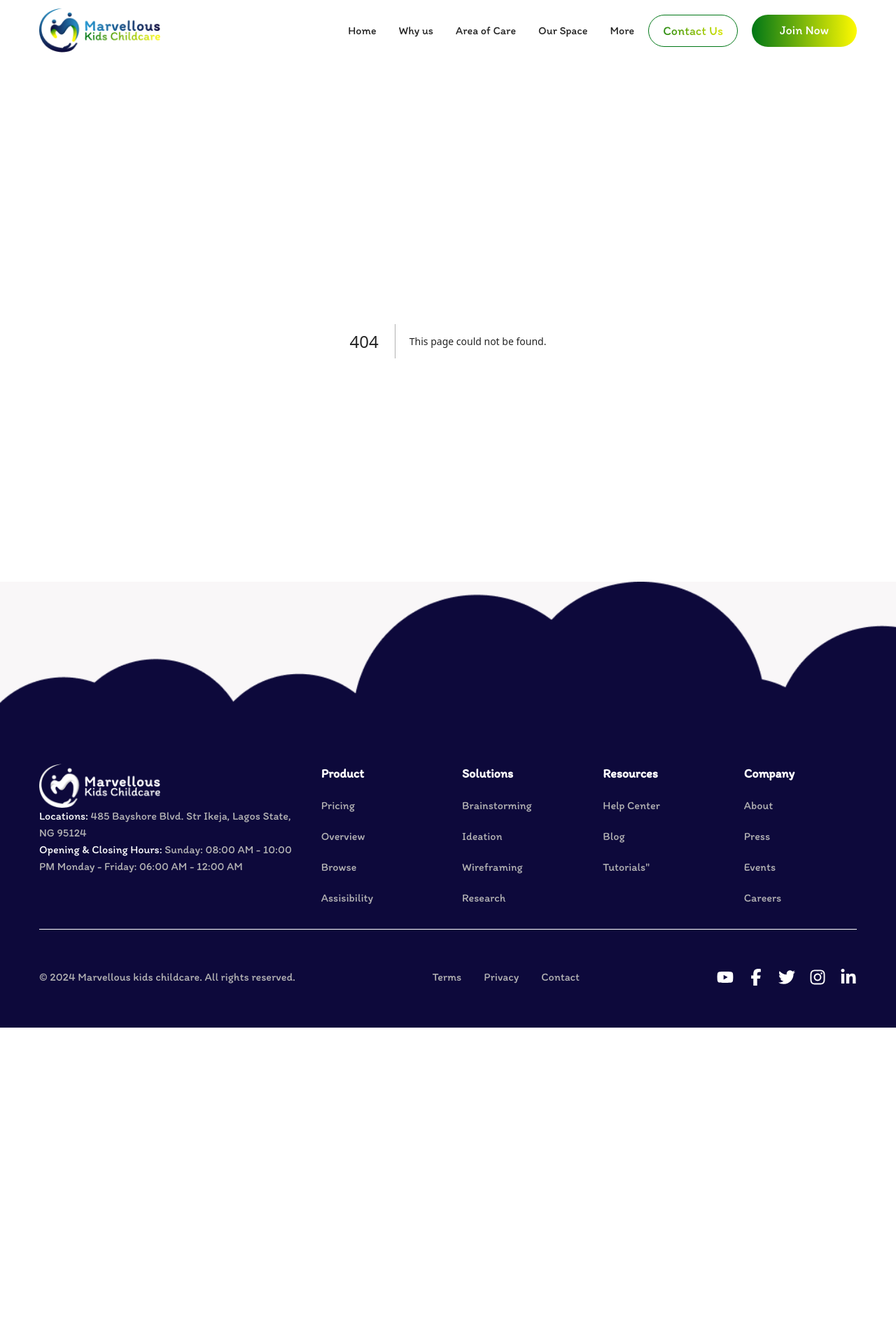
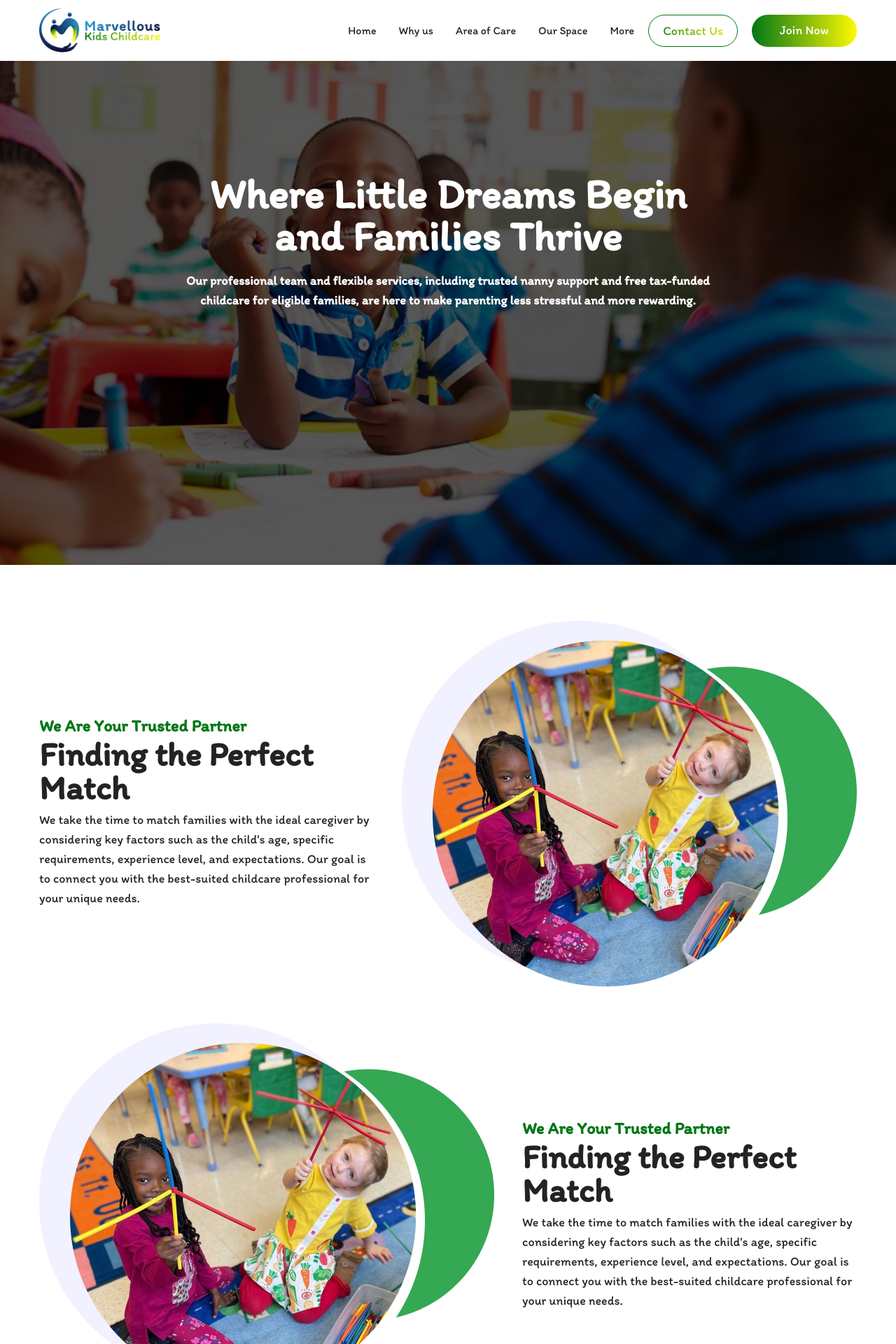
Before and after one commit to cycodedconcept/marvellouskids-ui, a Next.js app: page /additional in a window 1280 px wide. Before the commit this address had no page. Shown: the top 1920 px of the page at 70% size. Before the commit the page ends 1468 px from the top, so only its background shows below. Built offline with nearby package versions, Linux system fonts and the light colour scheme.

Commit message:
Add Additional Page component with childcare services details and emergency solutions

```diff
--- /dev/null
+++ b/app/additional/page.tsx
@@ -0,0 +1,195 @@
+import React from "react";
+import Image from "next/image";
+import Link from "next/link";
+import ContactUs from "@/components/ContactUs";
+
+const AdditionalPage = () => {
+	const areaOfCare = [
+		{
+			title: "Free Tax-Funded Childcare for 2, 3, and 4-Year-Olds",
+			content:
+				"At Marvellous Kids Childcare, we offer free tax-funded childcare for eligible 2, 3, and 4-year-olds. This allows parents to take advantage of government support while ensuring their child receives high-quality care and early learning opportunities. Contact us to find out if you qualify and how to apply.",
+			src: "/assets/free-tax-funded.png",
+			color: "#E0F5FF",
+		},
+		{
+			title: "Childcare Services (Ages 0-16)",
+			content:
+				"We offer childcare services for children from birth to 16 years old, ensuring that each age group has the care and attention they need. Our trained staff provide a variety of activities aimed at helping children develop their skills, creativity, and confidence.",
+			src: "/assets/childcare-service.png",
+			color: "#DEDBFF",
+		},
+		{
+			title: "Nanny Services on Request",
+			content:
+				"We understand that each family has unique needs, so we offer nanny services upon request. Whether you need a live-in nanny or a nanny to stay with your children until you return from work, we provide reliable and loving caregivers. Our nannies are experienced, vetted, and available for both short-term and long-term care.",
+			src: "/assets/nanny-service.png",
+			color: "#F1FFB5",
+		},
+		{
+			title: "Helpful Articles and Advice",
+			content:
+				"At Marvellous Kids Childcare, we offer free tax-funded childcare for eligible 2, 3, and 4-year-olds. This allows parents to take advantage of government support while ensuring their child receives high-quality care and early learning opportunities. Contact us to find out if you qualify and how to apply.",
+			src: "/assets/article-and-advice.png",
+			color: "#B6E5FF",
+		},
+	];
+	return (
+		<div>
+			<main className="h-[calc(100vh-5rem)] bg-dreams-begin3 bg-no-repeat bg-cover bg-right-top text-white text-center md:px-14 px-5 pt-40 flex flex-col items-center">
+				<div className="lg:w-2/3">
+					<h1 className="md:text-6xl sm:text-5xl text-4xl font-extrabold">
+						Where Little Dreams Begin and Families Thrive
+					</h1>
+					<p className="text-lg sm:font-semibold mt-5">
+						Our professional team and flexible services, including trusted nanny support and free tax-funded childcare
+						for eligible families, are here to make parenting less stressful and more rewarding.
+					</p>
+				</div>
+			</main>
+
+			<section className="py-20 flex flex-col space-y-10">
+				<div className="flex items-center md:flex-row flex-col gap-10 md:px-14 px-5">
+					<div className="w-full">
+						<h4 className="lg:text-2xl text-lg text-primary font-semibold mt-2">We Are Your Trusted Partner</h4>
+						<h1 className="lg:text-5xl text-4xl font-extrabold">Finding the Perfect Match</h1>
+						<p className="text-lg mt-2">
+							We take the time to match families with the ideal caregiver by considering key factors such as the
+							child&apos;s age, specific requirements, experience level, and expectations. Our goal is to connect you
+							with the best-suited childcare professional for your unique needs.
+						</p>
+					</div>
+
+					<Image
+						className="w-full"
+						src="/assets/trusted-partners.png"
+						alt="Trusted partners"
+						width={500}
+						height={500}
+					/>
+				</div>
+
+				<div className="flex items-center md:flex-row-reverse flex-col gap-10 md:px-14 px-5">
+					<div className="w-full">
+						<h4 className="lg:text-2xl text-lg text-primary font-semibold mt-2">We Are Your Trusted Partner</h4>
+						<h1 className="lg:text-5xl text-4xl font-extrabold">Finding the Perfect Match</h1>
+						<p className="text-lg mt-2">
+							We take the time to match families with the ideal caregiver by considering key factors such as the
+							child&apos;s age, specific requirements, experience level, and expectations. Our goal is to connect you
+							with the best-suited childcare professional for your unique needs.
+						</p>
+					</div>
+
+					<Image
+						className="w-full"
+						src="/assets/trusted-partners.png"
+						alt="Trusted partners"
+						width={500}
+						height={500}
+					/>
+				</div>
+			</section>
+
+			{/* CTA */}
+			<div className="flex flex-col items-center space-y-5 md:px-14 px-5 text-center mb-20">
+				<p className="md:text-2xl text-lg font-semibold">
+					At Marvellous Kids, we are more than just a childcare provider—we are your trusted partner in ensuring your
+					children are cared for with love, attention, and professionalism.
+				</p>
+				<button className="text-white py-2 px-10 rounded-full bg-gradient-to-r from-primary to-lemon">
+					Book A Visit
+				</button>
+			</div>
+
+			{/* Area Of Care */}
+			<section className="md:px-14 px-5 bg-[#F9F7F8] py-10">
+				<div className="flex flex-col items-center text-center">
+					<h4 className="lg:text-2xl text-lg text-primary font-semibold">Area of Care</h4>
+					<h1 className="lg:text-5xl text-4xl font-extrabold capitalize lg:w-2/3">
+						we are more than just a childcare provider
+					</h1>
+					<p className="mb-[10rem] md:text-2xl text-lg mt-2 font-medium lg:px-40">
+						At Marvellous Kids Childcare and Nanny Services, we make finding reliable childcare simple and stress-free.
+						By sharing your specific requirements, we connect you with experienced caregivers tailored to your needs.
+						Here&apos;s how we cater to various childcare situations:
+					</p>
+				</div>
+
+				<div className="flex gap-x-10 gap-y-40 flex-wrap justify-center">
+					{areaOfCare.map((area) => (
+						<div
+							key={area.title}
+							className="w-[350px] rounded-[2.5rem] p-8 flex flex-col"
+							style={{ background: `${area.color}` }}
+						>
+							<Image src={area.src} alt={area.title} width={300} height={200} className="-mt-[10rem] mb-2" />
+							<h3 className="text-2xl font-bold pb-3">{area.title}</h3>
+							<p>{area.content}</p>
+							<div className="flex-grow"></div>
+							<Link href="/" className="text-primary font-bold self-end mt-5">
+								Read More
+							</Link>
+						</div>
+					))}
+				</div>
+			</section>
+
+			<section
+				className="bg-cover h-[37rem] w-full bg-no-repeat flex flex-col items-center justify-center text-white text-center lg:px-14 px-5 mb-20"
+				style={{
+					background:
+						"linear-gradient(to right, rgba(0, 0, 0, 0.5), rgba(0, 0, 0, 0.5)), url('/assets/care-for-every-child.png')",
+				}}
+			>
+				<h1 className="lg:text-6xl md:text-5xl text-4xl font-extrabold mb-5">
+					Where Care Meets Growth For Every Child
+				</h1>
+				<h3 className="lg:text-2xl text-lg font-semibold mb-8">
+					We understand the importance of finding the right caregiver quickly. That’s why the majority of families
+					secure their perfect childcare match with us within just a week of making their request.
+				</h3>
+				<h3 className="lg:text-2xl text-lg font-semibold mb-3">
+					Let Marvellous Kids help you find the ideal childcare solution to support your family’s needs.
+				</h3>
+
+				<button className="text-white py-2 px-10 rounded-full bg-gradient-to-r from-primary to-lemon">Join Us</button>
+			</section>
+
+			{/* Emergency Solution */}
+			<section className="pb-20 flex flex-col space-y-10">
+				<div className="flex items-center lg:flex-row flex-col gap-10 md:px-14 px-5">
+					<div className="w-full">
+						<h4 className="lg:text-2xl text-lg text-primary font-semibold mt-2">Sudden Change Of Plans</h4>
+						<h1 className="lg:text-5xl text-4xl font-extrabold mb-3">Our Emergency Childcare Solution</h1>
+						<p className="mb-3">
+							Has your regular childcare arrangement fallen through at the last minute? Or perhaps your child has taken
+							ill, and you need immediate support? Don&apos;t worry—Marvellous Kids Childcare and Nanny Services is here
+							to help!
+						</p>
+						<p className="mb-3">
+							With our quick-response system, you can find emergency childcare or a professional caregiver for a sick
+							child who&apos;s ready to step in without delay. Simply contact us directly to discuss your needs, and
+							we&apos;ll connect you with a trusted nanny or babysitter.
+						</p>
+						<p>
+							Rest assured, even in urgent situations, your child will be cared for by experienced and reliable hands.
+							We&apos;re here to provide peace of mind when you need it most.
+						</p>
+					</div>
+
+					<Image
+						className="w-full"
+						src="/assets/sudden-change-of-plans.png"
+						alt="Emergency Solutions"
+						width={500}
+						height={500}
+					/>
+				</div>
+			</section>
+
+			<ContactUs />
+		</div>
+	);
+};
+
+export default AdditionalPage;
```
